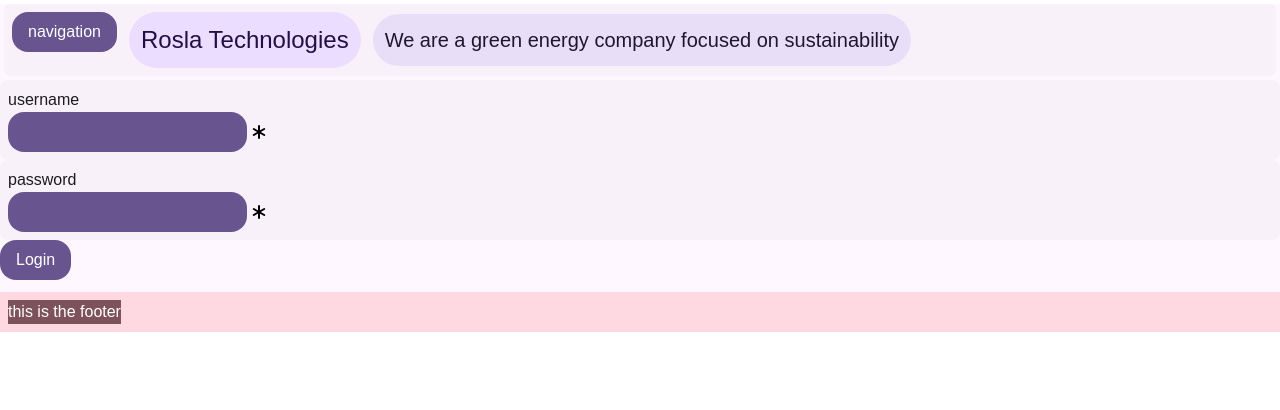
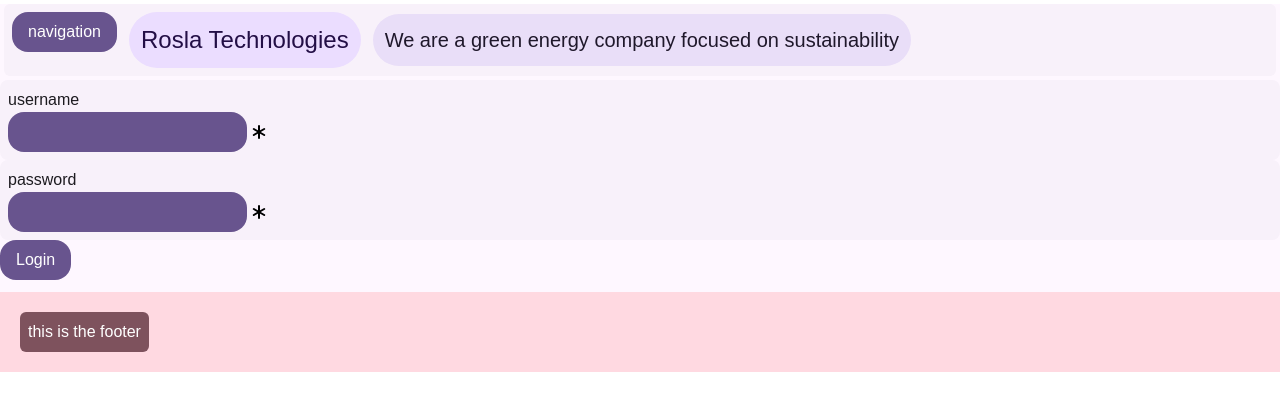
Before and after one commit to webdev-snippets/vite-tailwind, a React (Vite) app: page / in a window 1280 px wide. Shown: the top 410 px of the page. Built offline with nearby package versions, Linux system fonts and the light colour scheme; what tailwindcss-radix would draw is missing.

Commit message:
small updates

```diff
--- a/src/App.tsx
+++ b/src/App.tsx
@@ -1,4 +1,4 @@
-import { CatIcon, HomeIcon } from "lucide-react";
+import { CatIcon, HomeIcon, LeafyGreenIcon, LockKeyholeIcon } from "lucide-react";
 import { NavItemProps } from "./components/navItem";
 import StatusPage from "./routes/status";
 import { NavDrawer } from "./components/navDrawer";
@@ -18,8 +18,20 @@ export default function App() {
         {
             label: "status",
             route: "/status",
+            action: 'tertiary',
+            icon: CatIcon
+        },
+        {
+            label: "login",
+            route: "/login",
+            action: 'primary',
+            icon: LockKeyholeIcon
+        },
+        {
+            label: 'products',
+            route: '/products',
             action: 'secondary',
-            icon: CatIcon
+            icon: LeafyGreenIcon
         }
     ]
     return(
@@ -40,7 +52,7 @@ export default function App() {
             <LoginPage />
         <div>
             <div className="bg-tertiary-container text-on-tertiary-container flex flex-row mt-3 p-2">
-                <div className="bg-tertiary text-on-tertiary">
+                <div className="bg-tertiary text-on-tertiary rounded-md p-2 m-3">
                     <h1>
                         this is the footer
                     </h1>
--- a/src/components/navDrawer/index.tsx
+++ b/src/components/navDrawer/index.tsx
@@ -14,7 +14,7 @@ export interface NavDrawerProps {
 }
 
 export function NavDrawer({ items, onItemClick, open, onOpenChange, children, pathname, ...props }: NavDrawerProps) {
-  console.log(pathname)
+  // console.log(pathname)
   return (
     <Drawer.Root direction="left" open={open} onOpenChange={onOpenChange} {...props}>
       <Drawer.Trigger asChild >
--- a/src/routes/login.tsx
+++ b/src/routes/login.tsx
@@ -40,7 +40,7 @@ const onSubmit = async (data: LoginSchemaType) => {
         scope: 'user user:write booking booking:write'
     };
 
-    console.log(newData);
+    // console.log(newData);
 
     try {
         const response = await api.post<Token>("/auth/token", newData, {
```
